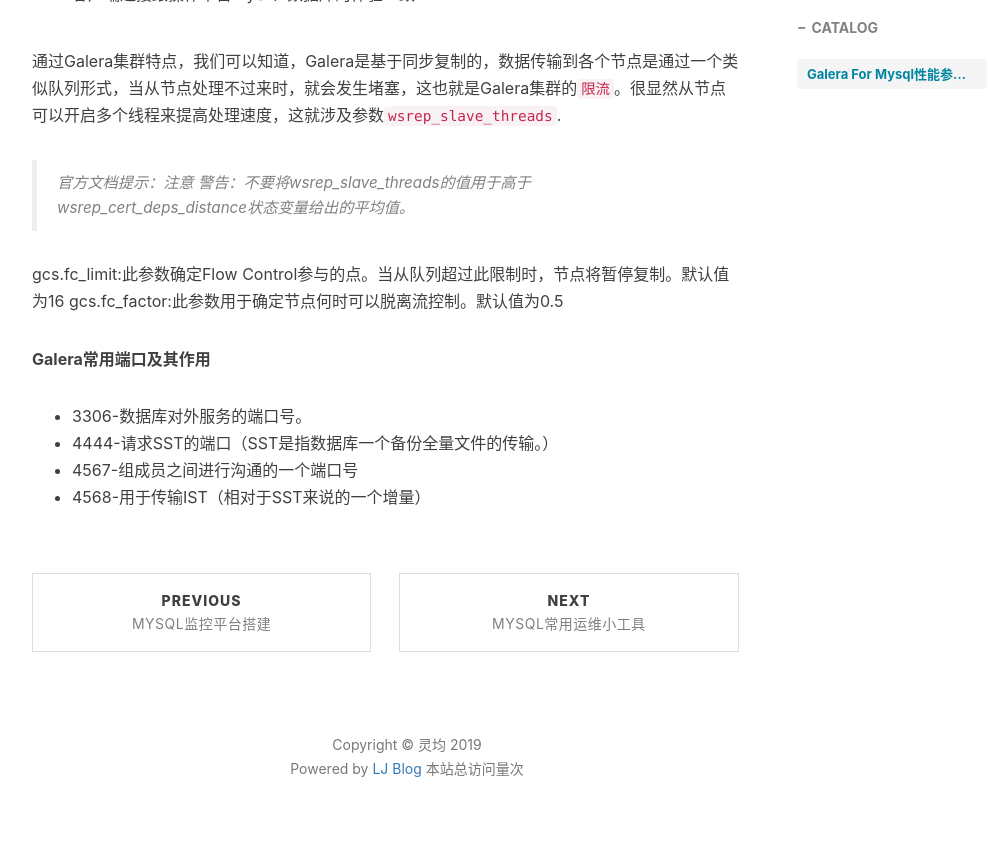
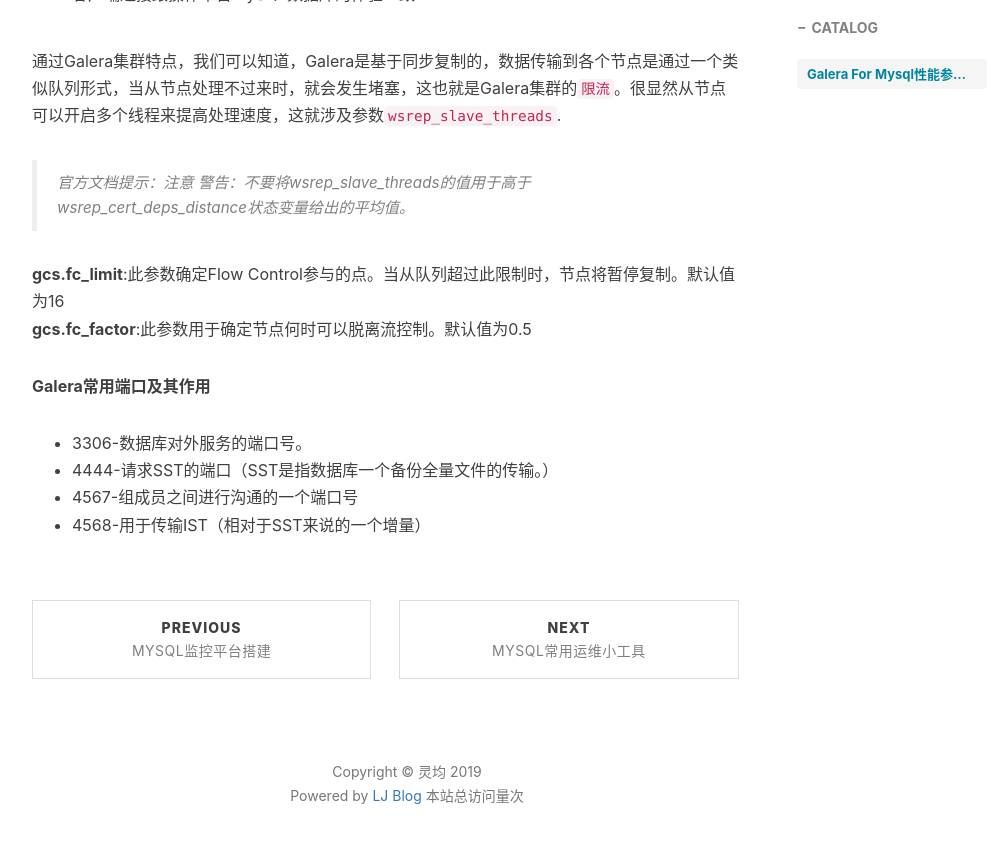
Before and after one commit to cslingjun/cslingjun.github.io, a Jekyll site: the page built from _posts/2019-04-26-Galera-For-Mysql重要性能参数测试.md, in a window 1280 px wide and 900 px high, scrolled down 1228 px. Shown: the top 843 px of the window, without its empty margins (233-1229 px from the left). Built offline with Jekyll 4.4.1, drawn with Linux system fonts in a browser that asks for light colours; nearby versions of some CDN libraries; comment, search, counter and statistics services are not loaded.

Commit message:
modify blog

```diff
--- a/_posts/2019-04-26-Galera-For-Mysql重要性能参数测试.md
+++ b/_posts/2019-04-26-Galera-For-Mysql重要性能参数测试.md
@@ -35,8 +35,8 @@
 
 
 
-gcs.fc_limit:此参数确定Flow Control参与的点。当从队列超过此限制时，节点将暂停复制。默认值为16
-gcs.fc_factor:此参数用于确定节点何时可以脱离流控制。默认值为0.5
+**gcs.fc_limit**:此参数确定Flow Control参与的点。当从队列超过此限制时，节点将暂停复制。默认值为16
+**gcs.fc_factor**:此参数用于确定节点何时可以脱离流控制。默认值为0.5
 
 
 
```
